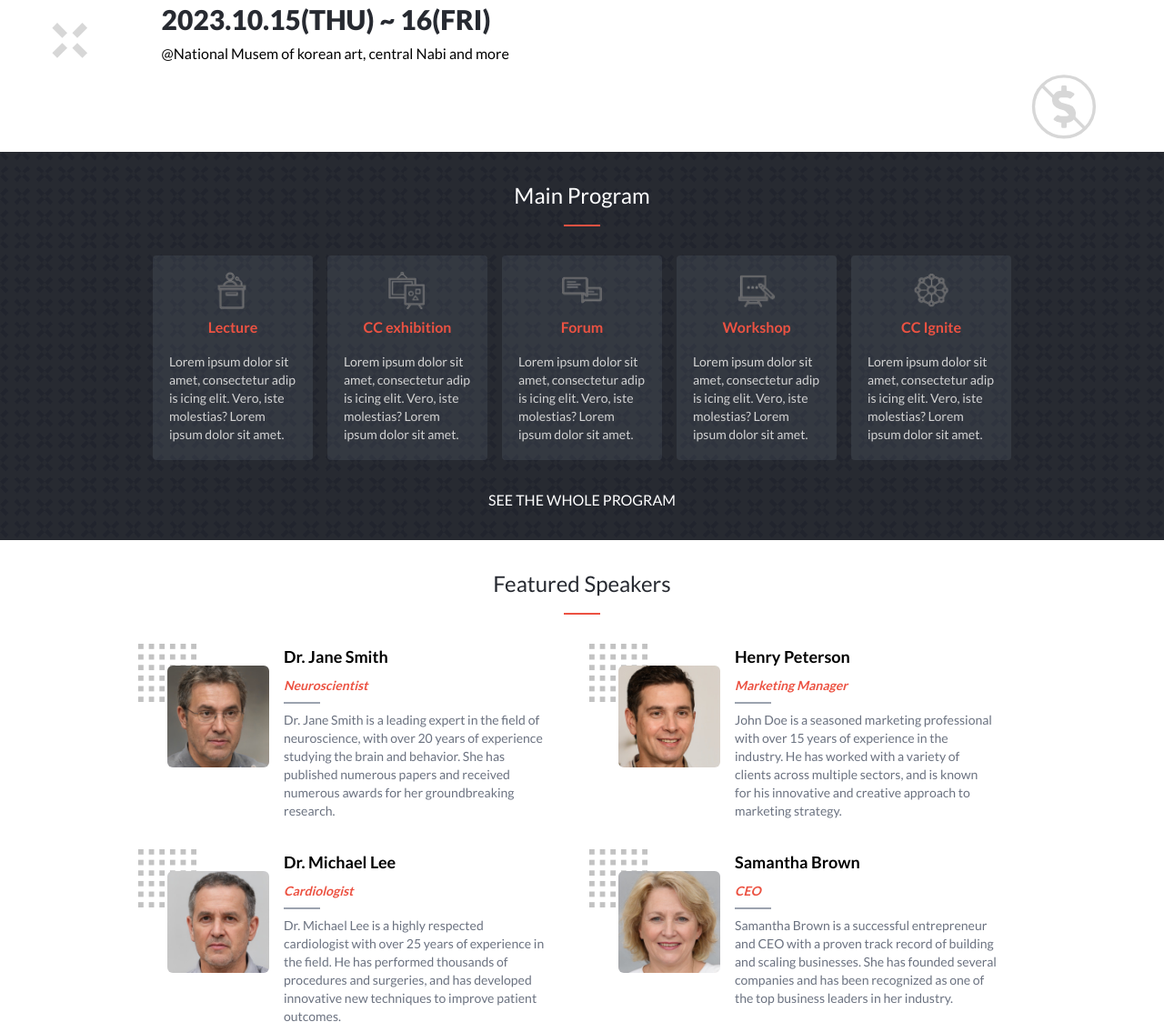
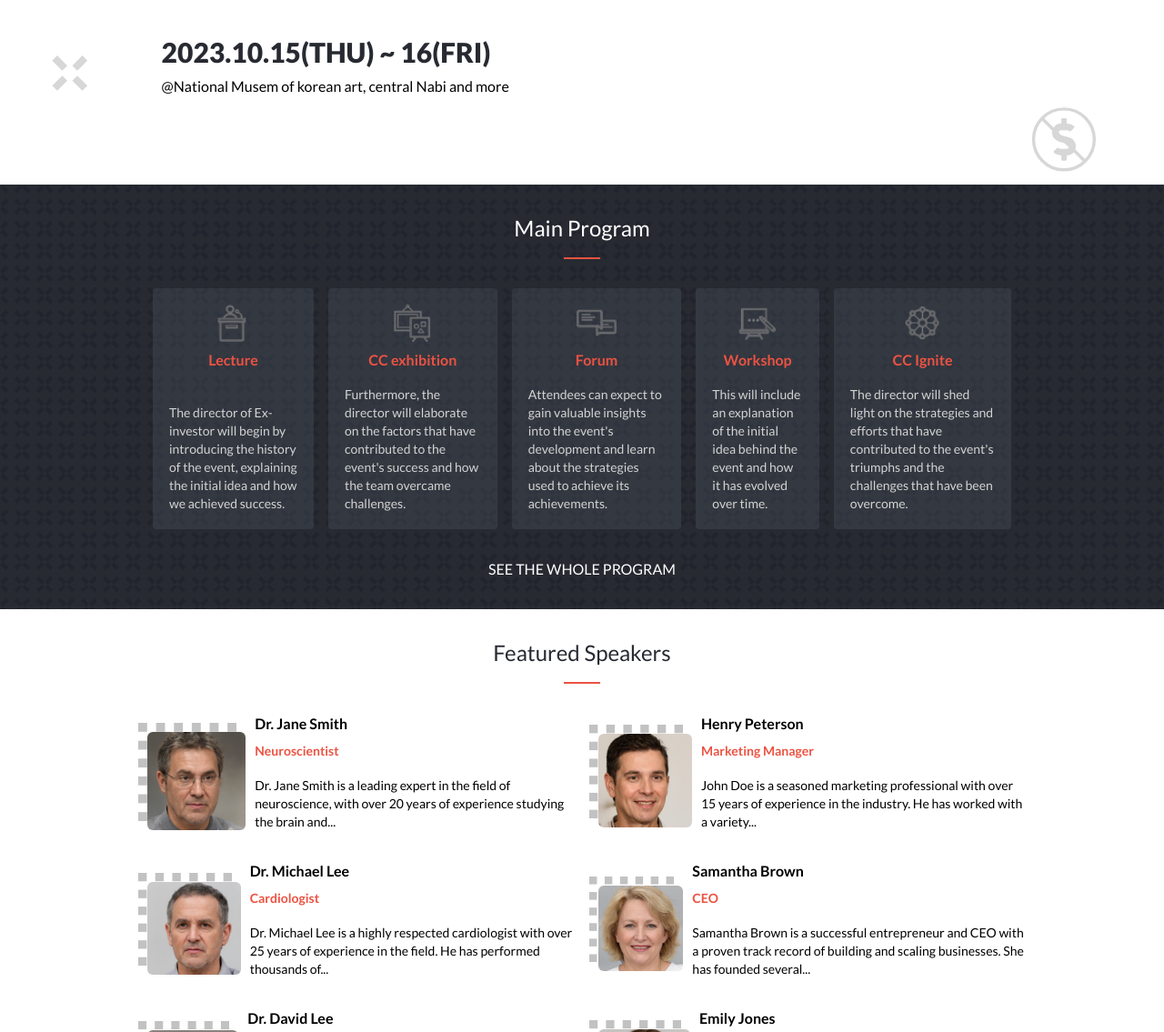
Before and after one commit to yusufobr/conference-capstone, a website: page index.html in a window 1280 px wide. Shown: the part 698-1833 px from the top of the page at 91% size. Drawn offline with Linux system fonts and the light colour scheme.

Commit message:
fixed the issues and the changes requirements

```diff
--- a/JS/script.js
+++ b/JS/script.js
@@ -49,6 +49,20 @@ const speakersData = [
   },
 ];
 
+// Limit the number of words in Paragraphs
+function limitWords(paragraph, limit) {
+  const words = paragraph.split(' ');
+  if (words.length <= limit) return paragraph;
+
+  const limitedWords = words.slice(0, limit);
+
+  let limitedParagraph = limitedWords.join(' ');
+
+  limitedParagraph += '...';
+
+  return limitedParagraph;
+}
+
 const moreBtn = document.getElementById('collapse');
 const expandBtn = document.getElementById('expand');
 const exitBtn = document.getElementById('exit');
@@ -60,15 +74,15 @@ speaker.innerHTML = speakersData
   .map(
     (spk) => `
     <!-- Speaker ${spk.id} -->
-    <div
+    <article
     id="speaker-${spk.id}"
     class=" flex justify-start gap-4 my-gap items-center  ${
   spk.id > 2 && (myScreen < 768) ? 'hidden' : ''
 } md:items-start">
-    <div class="w-[30%]">
-      <img class="w-16" src="./images/bellow-images.svg" alt="" />
+    <div class="w-[30%] relative save-me-mr">
+      <img class="w-12" src="./images/bellow-images.svg" alt="${spk.name} icon" />
       <img
-        class="-mt-10 ml-8 w-28 rounded-md"
+        class="w-28 rounded-md absolute save-me"
         src="${spk.image}"
         alt="${spk.name}"
       />
@@ -80,10 +94,10 @@ speaker.innerHTML = speakersData
       </span>
       <span class="dash bg-gray-400"></span>
       <p class="text-gray-500 text-sm font-medium">
-      ${spk.biography}
+      ${limitWords(spk.biography, 22)}
       </p>
     </div>
-  </div>`,
+  </article>`,
   )
   .join('');
 
--- a/index.html
+++ b/index.html
@@ -15,8 +15,8 @@
         <div
           class="flex justify-end gap-4 container mx-auto text-sm text-white"
         >
-          <img width="14" src="./images/facebook.svg" alt="" />
-          <img width="14" src="./images/twitter.svg" alt="" />
+          <img width="14" src="./images/facebook.svg" alt="facebook link" />
+          <img width="14" src="./images/twitter.svg" alt="twitter link" />
           <a href="#">English</a>
           <a href="#">My Page</a>
           <a href="#">Logout</a>
@@ -28,7 +28,7 @@
           class="w-full grid grid-cols-2 items-center justify-between hidden md:flex"
         >
           <a href="#">
-            <img width="200" src="./images/LOGO.svg" alt="" />
+            <img width="200" src="./images/LOGO.svg" alt="ex-investor logo" />
           </a>
           <ul class="flex gap-6 justify-end">
             <li>
@@ -125,76 +125,80 @@
           <span class="dash bg-callAction"></span>
         </div>
         <div class="flex flex-col md:flex-row gap-4">
-          <div
+          <article
             class="flex md:flex-col md:items-center gap-4 justify-between bg-gray-500 bg-opacity-20 py-4 rounded my-hover"
           >
             <div
               class="flex md:flex-col w-[32%] md:w-full gap-2 justify-center items-center"
             >
-              <img width="44" src="./images/icons4.png" alt="" />
+              <img width="44" src="./images/icons4.png" alt="lecture icon" />
               <h4 class="text-callAction font-semibold">Lecture</h4>
             </div>
             <p class="text-secondary w-[68%] md:px-4 md:w-full text-sm">
-              Lorem ipsum dolor sit amet, consectetur adip is icing elit. Vero,
-              iste molestias? Lorem ipsum dolor sit amet.
+              The director of Ex-investor will begin by introducing the history
+              of the event, explaining the initial idea and how we achieved
+              success.
             </p>
-          </div>
-          <div
+          </article>
+          <article
             class="flex md:flex-col md:items-center gap-4 justify-between bg-gray-500 bg-opacity-20 py-4 rounded my-hover"
           >
             <div
               class="flex md:flex-col md:text-center w-[32%] md:w-full gap-2 justify-center items-center"
             >
-              <img width="44" src="./images/icons.png" alt="" />
+              <img width="44" src="./images/icons.png" alt="exhibition icon" />
               <h4 class="text-callAction font-semibold">CC exhibition</h4>
             </div>
             <p class="text-secondary w-[68%] md:px-4 md:w-full text-sm">
-              Lorem ipsum dolor sit amet, consectetur adip is icing elit. Vero,
-              iste molestias? Lorem ipsum dolor sit amet.
+              Furthermore, the director will elaborate on the factors that have
+              contributed to the event's success and how the team overcame
+              challenges.
             </p>
-          </div>
-          <div
+          </article>
+          <article
             class="flex md:flex-col md:items-center gap-4 justify-between bg-gray-500 bg-opacity-20 py-4 rounded my-hover"
           >
             <div
               class="flex md:flex-col w-[32%] md:w-full gap-2 justify-center items-center"
             >
-              <img width="44" src="./images/icons2.png" alt="" />
+              <img width="44" src="./images/icons2.png" alt="forum icon" />
               <h4 class="text-callAction font-semibold">Forum</h4>
             </div>
             <p class="text-secondary w-[68%] md:px-4 md:w-full text-sm">
-              Lorem ipsum dolor sit amet, consectetur adip is icing elit. Vero,
-              iste molestias? Lorem ipsum dolor sit amet.
+              Attendees can expect to gain valuable insights into the event's
+              development and learn about the strategies used to achieve its
+              achievements.
             </p>
-          </div>
-          <div
+          </article>
+          <article
             class="flex md:flex-col md:items-center gap-4 justify-between bg-gray-500 bg-opacity-20 py-4 rounded my-hover"
           >
             <div
               class="flex md:flex-col w-[32%] md:w-full gap-2 justify-center items-center"
             >
-              <img width="44" src="./images/icons5.png" alt="" />
+              <img width="44" src="./images/icons5.png" alt="workshop icon" />
               <h4 class="text-callAction font-semibold">Workshop</h4>
             </div>
             <p class="text-secondary w-[68%] md:px-4 md:w-full text-sm">
-              Lorem ipsum dolor sit amet, consectetur adip is icing elit. Vero,
-              iste molestias? Lorem ipsum dolor sit amet.
+              This will include an explanation of the initial idea behind the
+              event and how it has evolved over time.
             </p>
-          </div>
-          <div
+          </article>
+          <article
             class="flex md:flex-col md:items-center gap-4 justify-between bg-gray-500 bg-opacity-20 py-4 rounded my-hover"
           >
             <div
               class="flex md:flex-col md:text-center w-[32%] md:w-full gap-2 justify-center items-center"
             >
-              <img width="44" src="./images/icons3.png" alt="" />
+              <img width="44" src="./images/icons3.png" alt="ignite icon" />
               <h4 class="text-callAction font-semibold">CC Ignite</h4>
             </div>
             <p class="text-secondary w-[68%] md:px-4 md:w-full text-sm">
-              Lorem ipsum dolor sit amet, consectetur adip is icing elit. Vero,
-              iste molestias? Lorem ipsum dolor sit amet.
+              The director will shed light on the strategies and efforts that
+              have contributed to the event's triumphs and the challenges that
+              have been overcome.
             </p>
-          </div>
+          </article>
         </div>
         <div class="flex flex-col items-center">
           <button
@@ -222,33 +226,7 @@
         <div
           id="speakers"
           class="flex mx-4 flex-col gap-8 box-border md:grid md:grid-cols-2 md:gap-x-4 md:gap-y-8 md:mx-0"
-        >
-          <!-- Speaker 1 -->
-          <!-- <div
-            class="flex sm:justify-between gap-4 items-center md:items-start"
-          >
-            <div class="w-[30%]">
-              <img class="rounded-md w-16" src="./images/88guitar.jpg" alt="" />
-              <img
-                class="-mt-10 ml-8 w-28"
-                src="./images/88soccer.jpg"
-                alt=""
-              />
-            </div>
-            <div class="flex flex-col w-[60%] gap-2">
-              <h3 class="font-bold text-lg">Yochani Benkler</h3>
-              <span class="italic text-callAction text-sm font-semibold"
-                >Lorem ipsum dolor sit amet consectetur, adipisicing elit.
-                Atque?
-              </span>
-              <span class="dash bg-gray-400"></span>
-              <p class="text-gray-500 text-sm font-medium">
-                Lorem ipsum dolor sit amet consectetur, adipisicing elit.
-                Praesentium soluta ea illo?
-              </p>
-            </div>
-          </div> -->
-        </div>
+        ></div>
         <button
           type="button"
           id="collapse"
@@ -282,18 +260,20 @@
     </section>
 
     <!-- Footer -->
-    <section class="py-16">
+    <section class="py-16 bg-gray-200">
       <div class="flex container gap-4 mx-auto justify-between items-center">
         <a href="#" class="ml-[2%]">
-          <img src="./images/LOGO.svg" alt="" class="md:w-56 w-44" />
+          <img
+            src="./images/LOGO.svg"
+            alt="ex-investor logo"
+            class="md:w-56 w-44 p-2"
+          />
         </a>
         <div class="w-[50%] text-primary">
-          <span class="font-semibold"
-            >@2023 creative Lorem ipsum dolor sit amet.</span
-          >
+          <span class="font-semibold">@2023 Creative Event.</span>
           <p class="text-xs">
-            Lorem ipsum dolor sit, amet consectetur adipisicing elit. Esse et
-            accusamus placeat quos sed maxime debitis iste vitae eos molestiae.
+            Ex-Investor Event is aimed at amateur investors seeking to gain
+            inspiration and motivation from the success stories of investors.
           </p>
         </div>
       </div>
--- a/input.css
+++ b/input.css
@@ -96,3 +96,11 @@
     gap: 50px;
   }
 }
+
+.save-me {
+  top: 10px;
+  left: 10px;
+}
+.save-me-mr {
+margin-right: 4px;
+}
```
Also changed, not shown: about.html (+17 -15 lines), README.md, dist/output.css.
